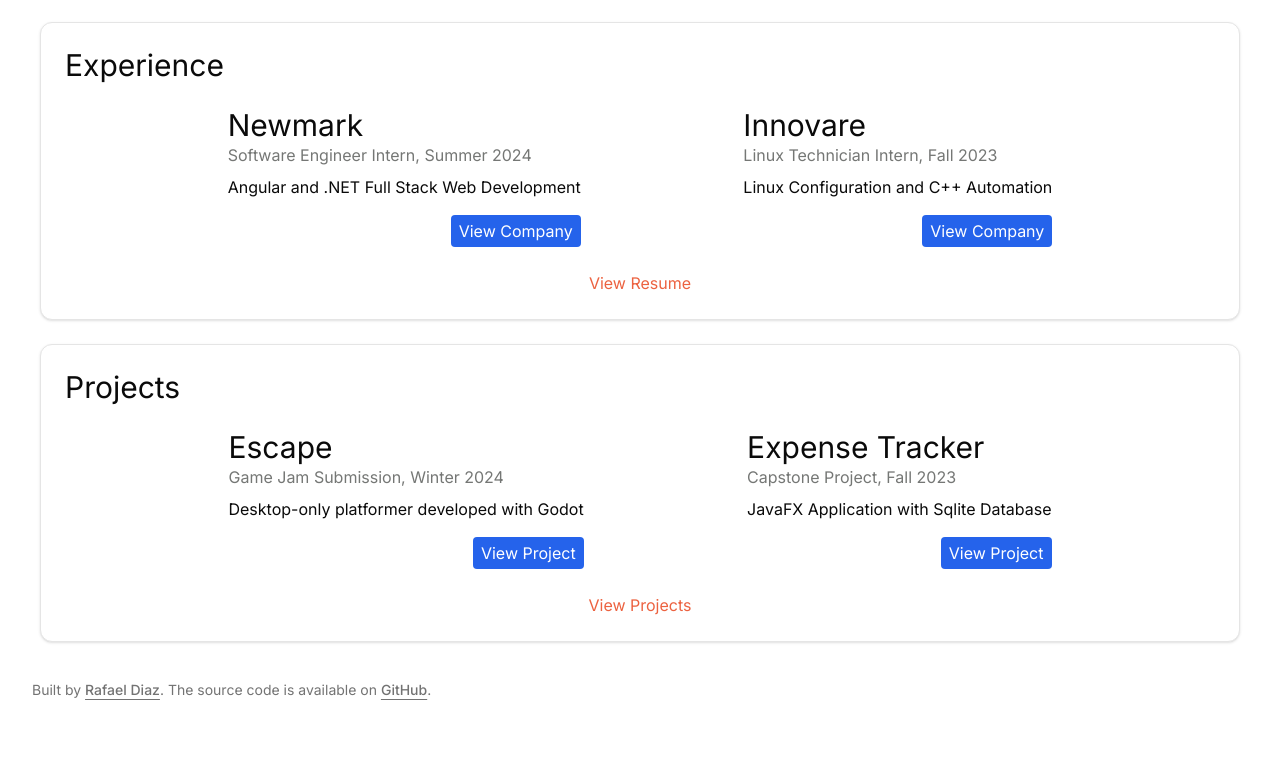
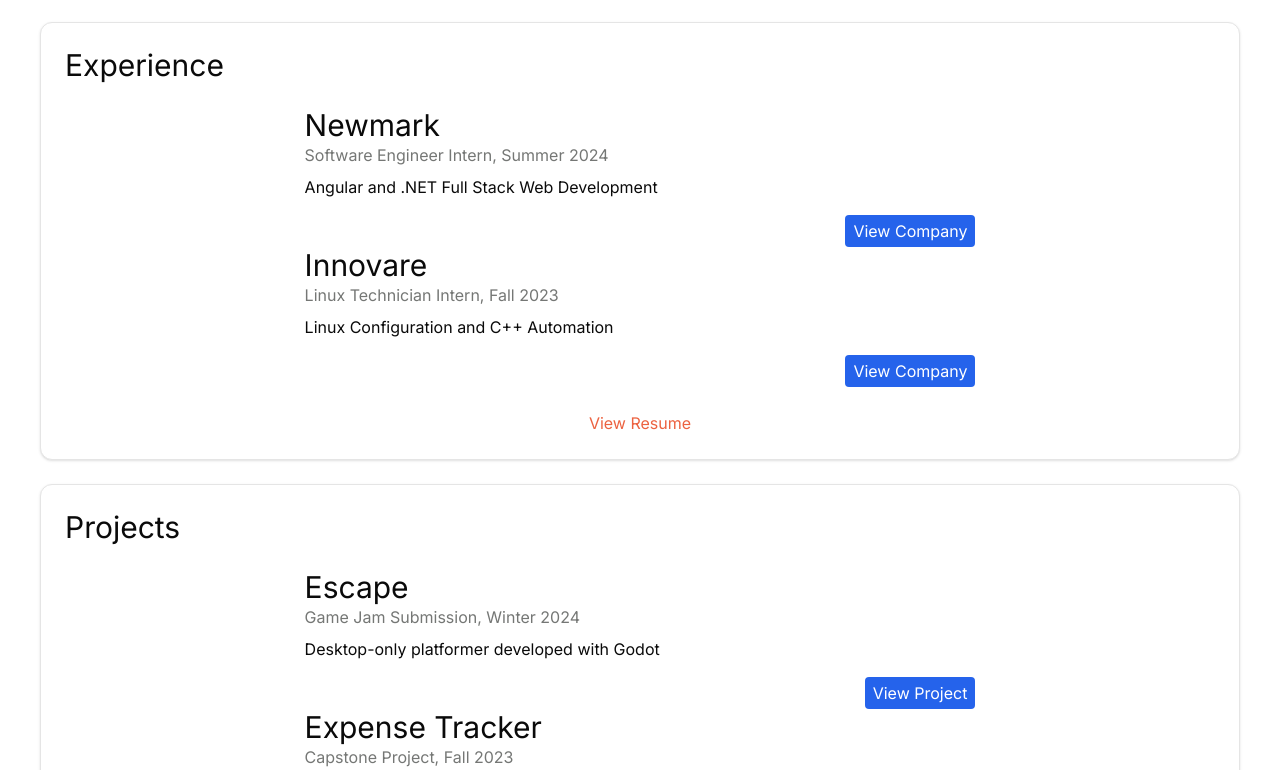
Before and after one commit to availe/Personal-Website-V2, a Next.js app: page / in a window 1280 px wide. Shown: the part 850-1620 px from the top of the page. Before the commit the page ends 1588 px from the top, so only its background shows below. Built offline with nearby package versions, Linux system fonts and the light colour scheme.

Commit message:
Update section-entry.tsx

```diff
--- a/src/components/home/section-entry.tsx
+++ b/src/components/home/section-entry.tsx
@@ -30,7 +30,7 @@
       <CardHeader>
         <h2 className="text-2xl md:text-3xl">{title}</h2>
       </CardHeader>
-      <CardContent className="flex flex-col md:flex-row justify-evenly">
+      <CardContent className="flex flex-col w-3/5 mx-auto">
         {experiences.map((exp, index) => (
           <ExperienceEntry
             key={index}
```
